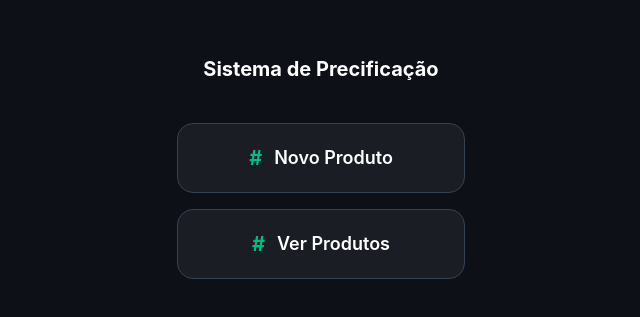
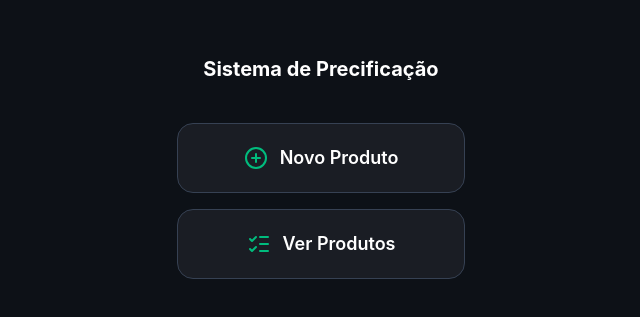
Before and after one commit to NetoYuko/sistema-precificacao, a React (Vite) app in the folder frontend-precificacao/: page / in a window 1280 px wide. Shown: the part 233-550 px from the top of the page, without its empty margins (319-959 px from the left). Built offline with nearby package versions, Linux system fonts and the light colour scheme.

Commit message:
adiciona biblioteca de icones

```diff
--- a/frontend-precificacao/package.json
+++ b/frontend-precificacao/package.json
@@ -11,6 +11,7 @@
   },
   "dependencies": {
     "axios": "^1.13.5",
+    "lucide-react": "^0.577.0",
     "react": "^19.2.0",
     "react-dom": "^19.2.0",
     "react-router-dom": "^7.13.1"
--- a/frontend-precificacao/src/pages/Home.jsx
+++ b/frontend-precificacao/src/pages/Home.jsx
@@ -1,4 +1,5 @@
 import { Link } from "react-router-dom";
+import { PlusCircle, ListChecks } from 'lucide-react';
 
 export default function Home() {
   return (
@@ -15,14 +16,14 @@ export default function Home() {
           to="/cadastro"
           className="flex items-center justify-center gap-3 bg-[#1a1d24] border border-gray-700 rounded-2xl p-5 w-full active:scale-95 transition-transform"
         >
-          <span className="text-emerald-500 font-bold text-xl">#</span>
+          <PlusCircle className="text-emerald-500 w-6 h-6" />
           <span className="text-white font-semibold text-lg">Novo Produto</span>
         </Link>
         <Link
           to="/produtos"
           className="flex items-center justify-center gap-3 bg-[#1a1d24] border border-gray-700 rounded-2xl p-5 w-full active:scale-95 transition-transform"
         >
-          <span className="text-emerald-500 font-bold text-xl">#</span>
+          <ListChecks className="text-emerald-500 w-6 h-6" />
           <span className="text-white font-semibold text-lg">Ver Produtos</span>
         </Link>
       </nav>
```
Also changed, not shown: 1 other file (tests, documents, lock files or other folders).
